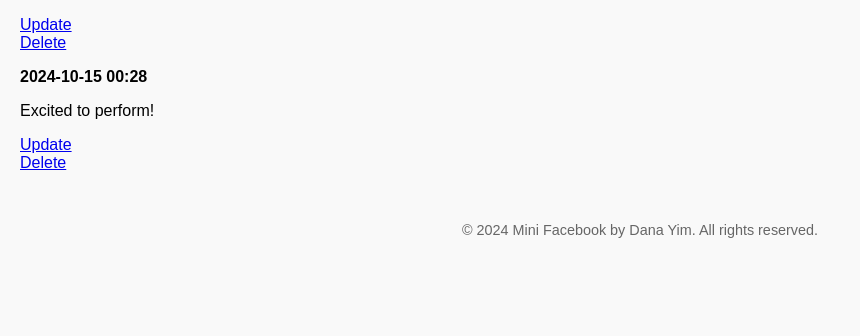
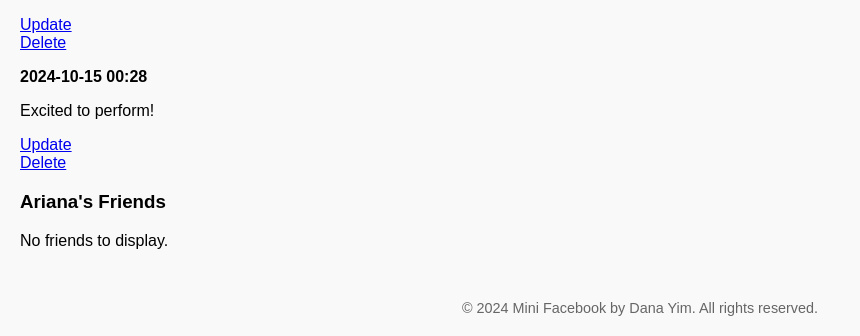
Before and after one commit to danayim03/cs412, a Django app: page /mini_fb/profile/3/ in a window 1280 px wide. Shown: the part 707-1043 px from the top of the page, without its empty margins (0-860 px from the left). Before the commit the page ends 945 px from the top, so only its background shows below. Run offline with Django 5.2, Linux system fonts and the light colour scheme; data comes from the database, SQL or seed files in the repository; both versions use the stored data as it was after the commit.

Commit message:
task 1 done

```diff
--- a/mini_fb/admin.py
+++ b/mini_fb/admin.py
@@ -1,7 +1,8 @@
 from django.contrib import admin
 
 # Register your models here.
-from .models import Profile, StatusMessage, Image
+from .models import Profile, StatusMessage, Image, Friend
 admin.site.register(Profile)
 admin.site.register(StatusMessage)
 admin.site.register(Image)
+admin.site.register(Friend)
--- a/mini_fb/models.py
+++ b/mini_fb/models.py
@@ -20,6 +20,15 @@ class Profile(models.Model):
     def get_absolute_url(self):
         return reverse('show_profile', args=[str(self.pk)])
 
+    def get_friends(self):
+        friends_as_profile1 = Friend.objects.filter(profile1=self)
+        friends_as_profile2 = Friend.objects.filter(profile2=self)
+
+        friends = [friend.profile2 for friend in friends_as_profile1]  # Friends where self is profile1
+        friends += [friend.profile1 for friend in friends_as_profile2]  # Friends where self is profile2
+
+        return friends
+
 # New StatusMessage model
 class StatusMessage(models.Model):
     # Data attributes
@@ -41,3 +50,12 @@ class Image(models.Model):
 
     def __str__(self):
         return f"Image for {self.status_message} uploaded at {self.timestamp}"
+
+class Friend(models.Model):
+    # Data attributes
+    profile1 = models.ForeignKey(Profile, on_delete=models.CASCADE, related_name='friends1')
+    profile2 = models.ForeignKey(Profile, on_delete=models.CASCADE, related_name='friends2')
+    timestamp = models.DateTimeField(default=timezone.now)
+
+    def __str__(self):
+            return f"{self.profile1.first_name} {self.profile1.last_name} & {self.profile2.first_name} {self.profile2.last_name}"
--- a/mini_fb/templates/mini_fb/show_profile.html
+++ b/mini_fb/templates/mini_fb/show_profile.html
@@ -60,4 +60,22 @@
         <p>No status messages to display.</p>
     {% endfor %}
 </div>
+
+<!-- Display Friends -->
+<div class="friends-list">
+    <h3>{{ profile.first_name }}'s Friends</h3>
+    <div class="friends-container">
+        {% for friend in profile.get_friends %}
+            <div class="friend-item">
+                <a href="{% url 'show_profile' friend.pk %}">
+                    <img src="{{ friend.image_url }}" alt="{{ friend.first_name }}'s Profile Image" class="friend-pic">
+                    <p>{{ friend.first_name }} {{ friend.last_name }}</p>
+                </a>
+            </div>
+        {% empty %}
+            <p>No friends to display.</p>
+        {% endfor %}
+    </div>
+</div>
+
 {% endblock %}
```
Also changed, not shown: db.sqlite3, mini_fb/migrations/0006_friend.py (added).
